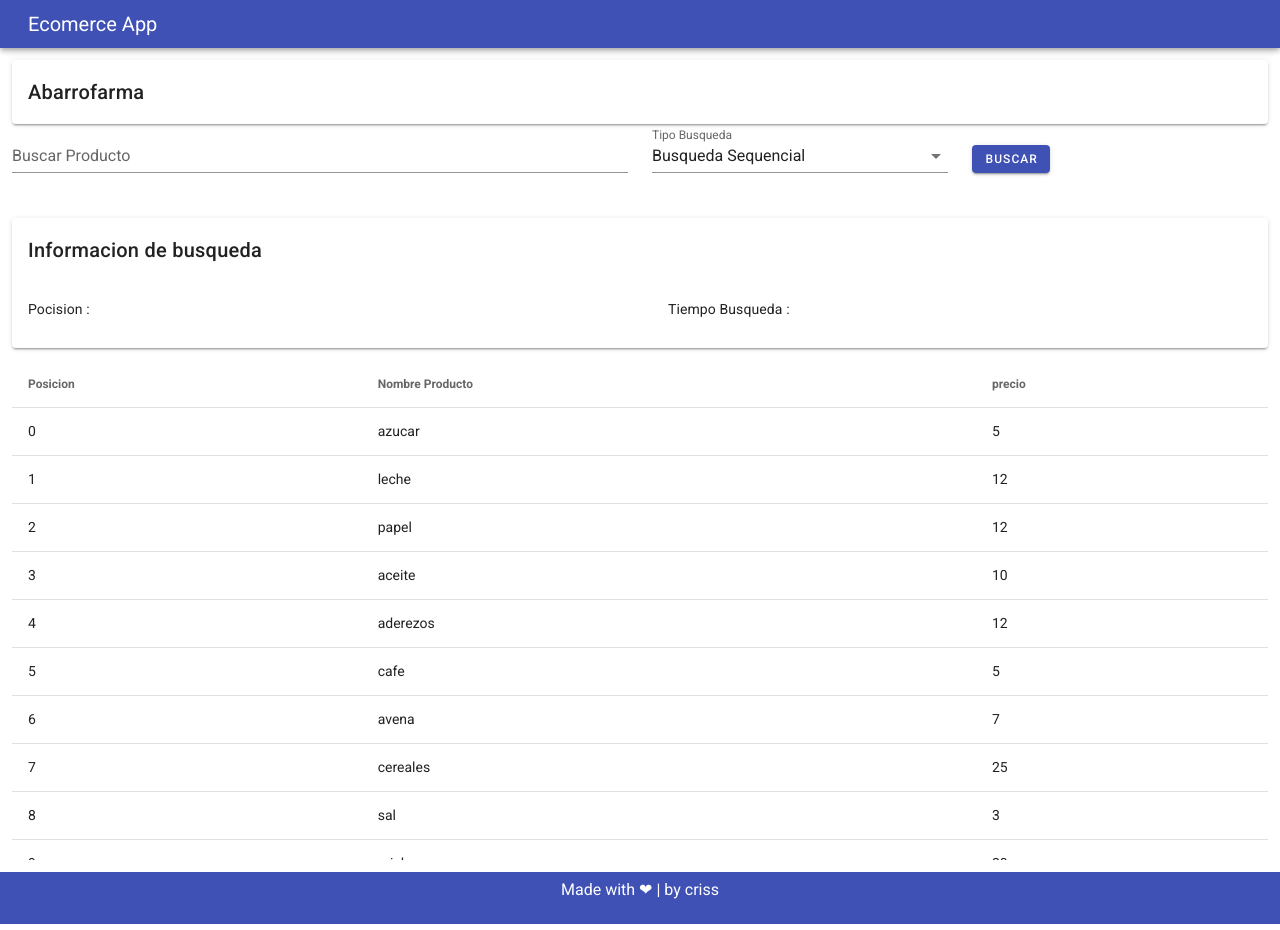
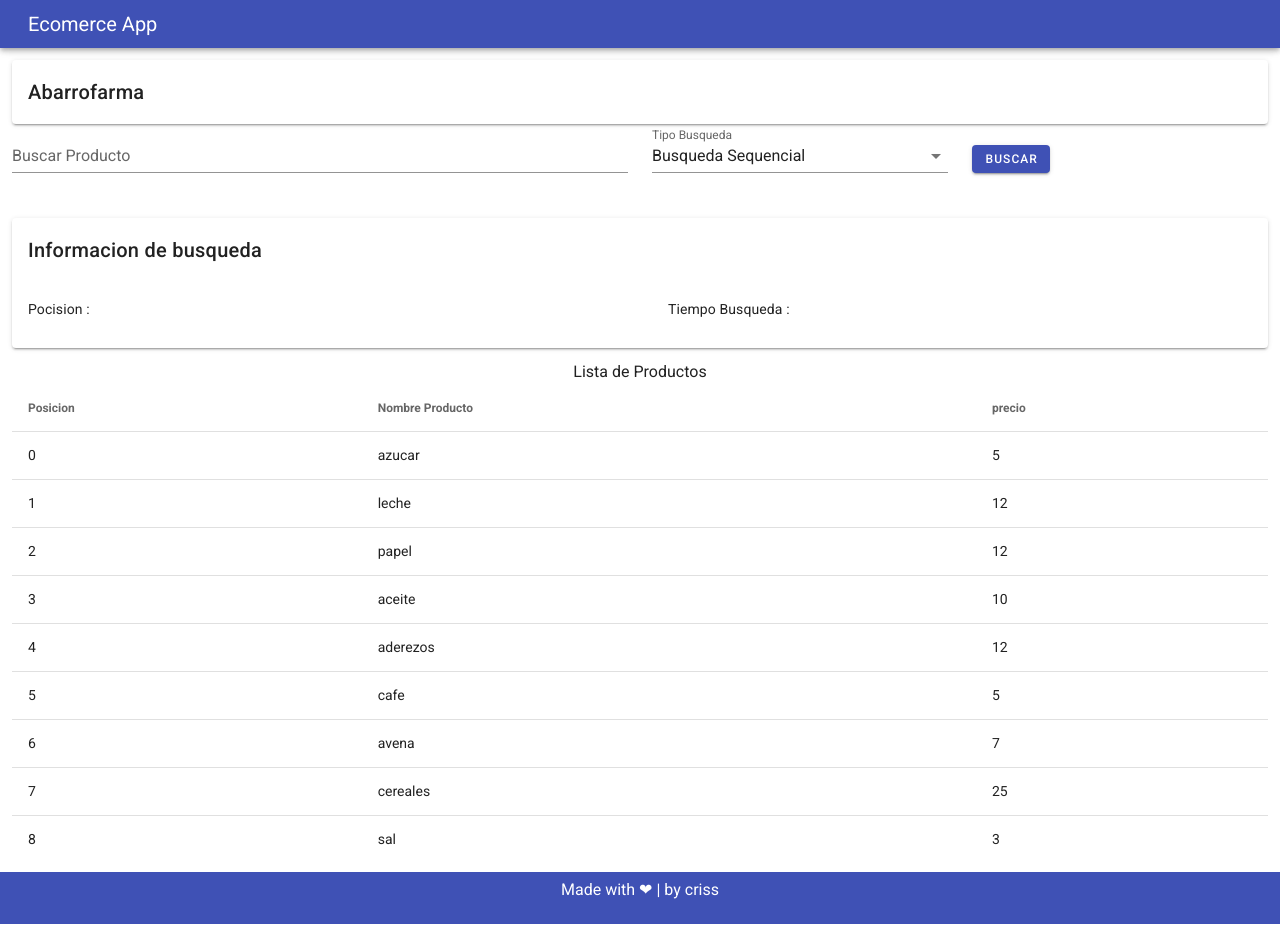
Before and after one commit to crisswebapp/Abarrofarma, a Nuxt app: page /farma in a window 1280 px wide. Built offline with nearby package versions, Linux system fonts and the light colour scheme.

Commit message:
modified:   components/abarrofarma/contenedorProductos.vue

```diff
--- a/components/abarrofarma/contenedorProductos.vue
+++ b/components/abarrofarma/contenedorProductos.vue
@@ -2,6 +2,11 @@
   <v-col cols="12">
     <v-simple-table height="500">
       <template v-slot:default>
+        <caption class="text-leftgit">
+          {{
+            titulo
+          }}
+        </caption>
         <thead>
           <tr>
             <th class="text-left">
@@ -36,6 +41,11 @@ export default {
       required: true,
       default: null
     }
+  },
+  data() {
+    return {
+      titulo: 'Lista de Productos'
+    }
   }
 }
 </script>
```
